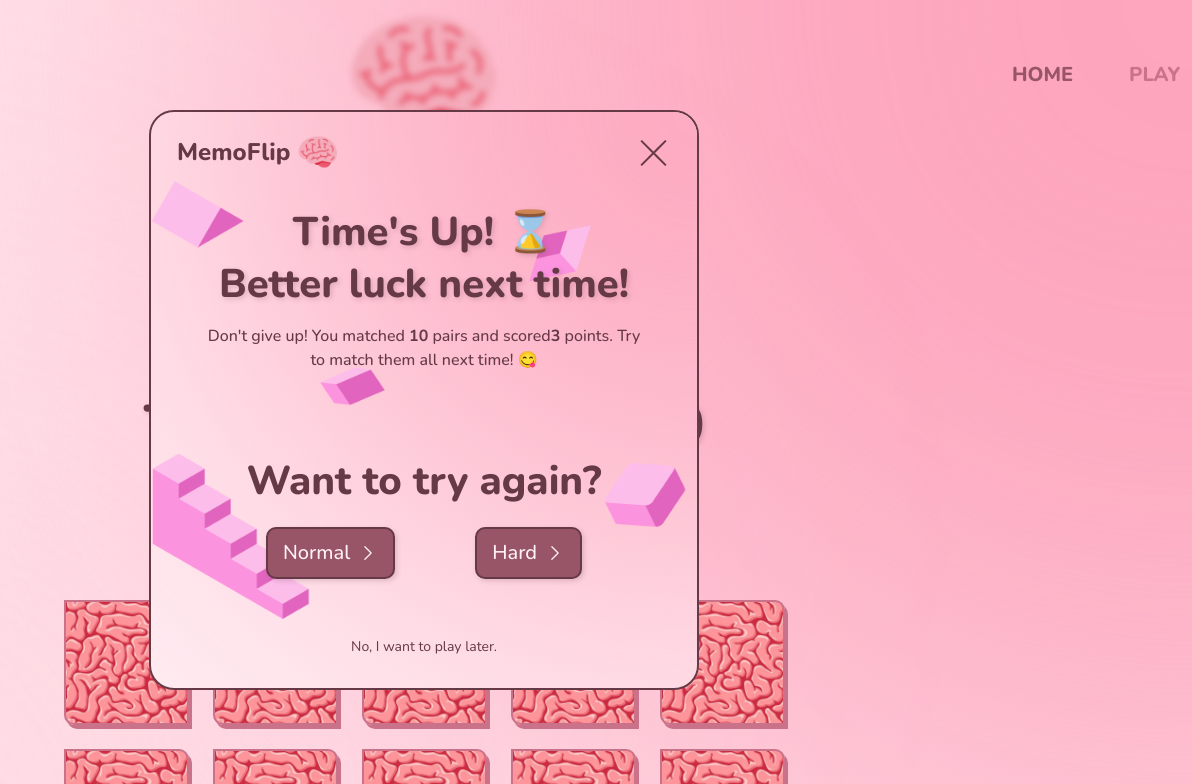
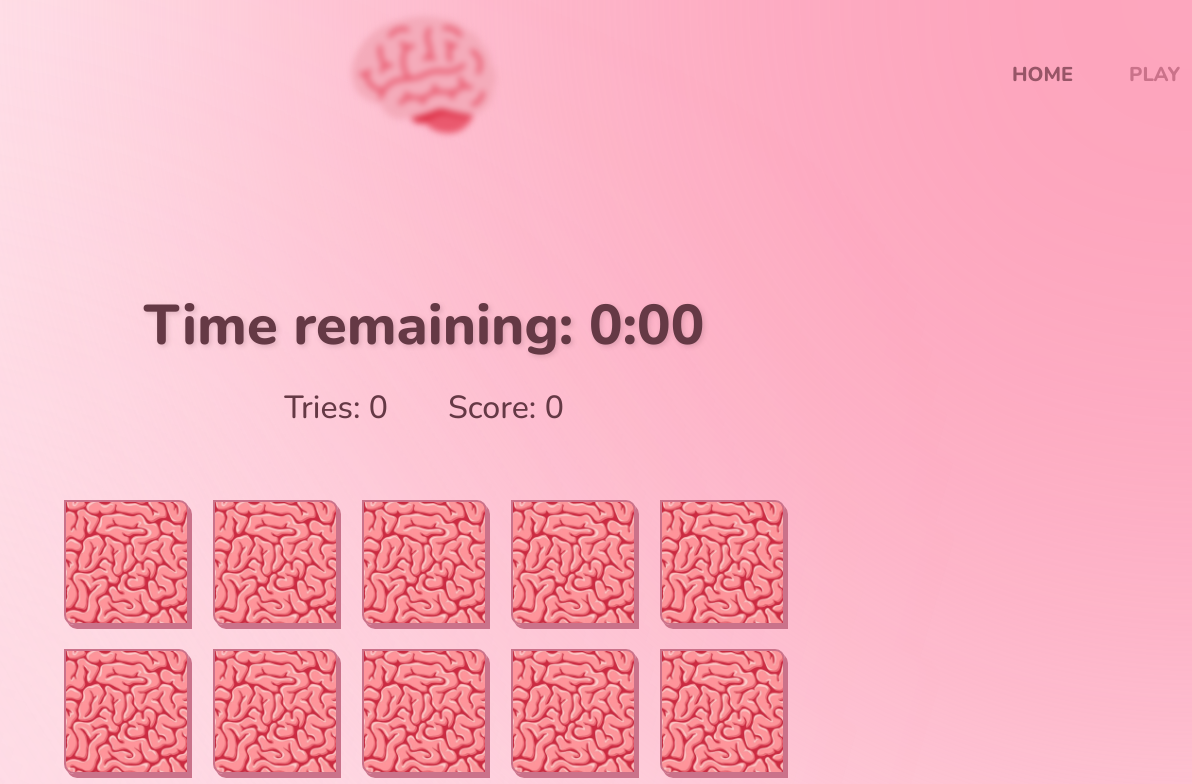
Before and after one commit to ntamasa/MemoFlip, a React (Vite) app: page /app in a window 1536 px wide. Shown: the top 784 px of the page, without its empty margins (344-1536 px from the left). Built offline with nearby package versions, Linux system fonts and the light colour scheme.

Commit message:
add responsive Information component to app page

```diff
--- a/src/components/Information.module.css
+++ b/src/components/Information.module.css
@@ -10,20 +10,21 @@
 
   text-align: center;
 
-  row-gap: 2.4rem;
+  row-gap: 1.8rem;
 
-  padding-top: 24rem;
-  padding-bottom: 7.2rem;
+  padding: 4rem 5%;
+
+  padding-top: 6rem;
 }
 
 .time {
-  font-size: 5.6rem;
+  font-size: 3.2rem;
   font-weight: 800;
   line-height: 130%;
 
   color: var(--color-text);
 
-  text-shadow: var(--shadow-small)
+  text-shadow: var(--shadow-small);
 }
 
 .scores {
@@ -39,9 +40,27 @@
 .scores p {
   width: max-content;
 
-  font-size: 3.2rem;
+  font-size: 1.8rem;
   font-weight: 500;
   line-height: 130%;
 
   color: var(--color-text);
 }
+
+/* 1440px */
+@media screen and (min-width: 90em) {
+  .informations {
+    row-gap: 2.4rem;
+
+    padding-top: 14rem;
+    padding-bottom: 7.2rem;
+  }
+
+  .time {
+    font-size: 5.6rem;
+  }
+
+  .scores p {
+    font-size: 3.2rem;
+  }
+}
--- a/src/pages/AppLayout.jsx
+++ b/src/pages/AppLayout.jsx
@@ -19,7 +19,7 @@ function AppLayout() {
       <Footer />
       <Object styles={styles.circleSmall} />
 
-      <PopUp />
+      {/* <PopUp /> */}
     </>
   );
 }
```
